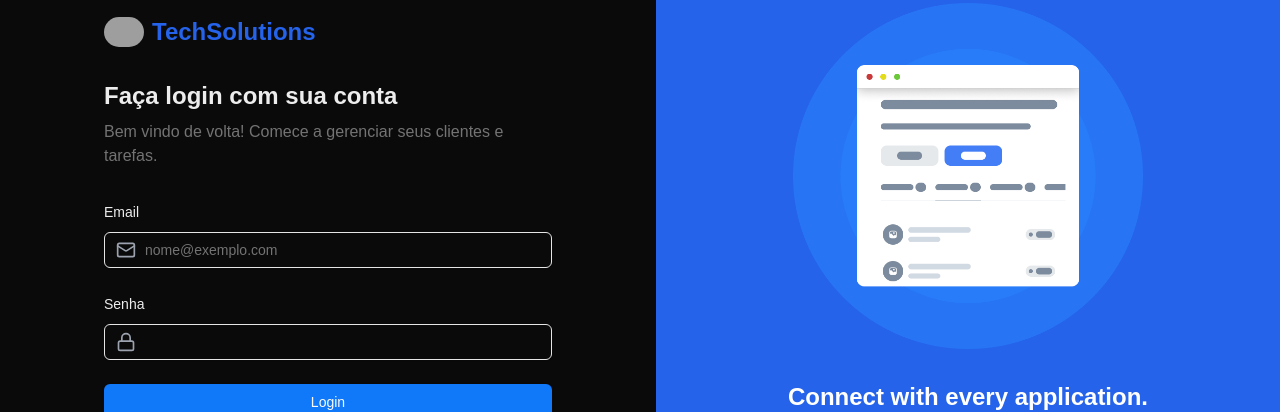
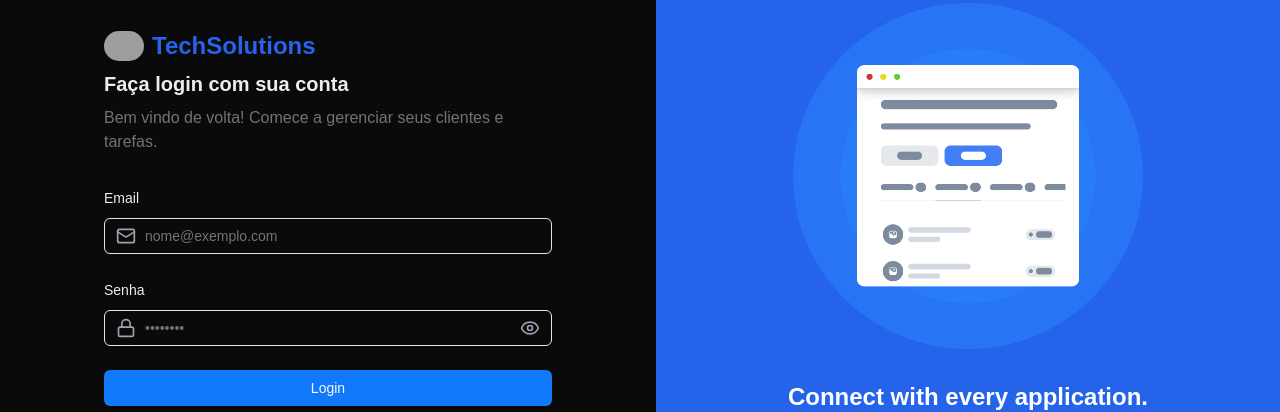
Before and after one commit to leticiaanobre/TechSolutions, a Next.js app: page / in a window 1280 px wide. Shown: the part 160-572 px from the top of the page. Built offline with nearby package versions, Linux system fonts and the light colour scheme; no server answers; grey boxes are pictures that could not be loaded.

Commit message:
feat: added loginPage

```diff
--- a/src/pages/login/index.tsx
+++ b/src/pages/login/index.tsx
@@ -3,51 +3,30 @@
 import { useState } from 'react'
 import Image from 'next/image'
 import Link from 'next/link'
-import { Mail, Lock } from 'lucide-react'
+import { Mail, Lock, Eye, EyeOff } from 'lucide-react'
 import { Button } from "@/components/ui/button"
 import { Input } from "@/components/ui/input"
 import { Label } from "@/components/ui/label"
-import { useToast } from "@/hooks/use-toast"
+import { useAuthStore } from "@/store/useAuthStore"
+import { useRouter } from 'next/navigation'
 
 export default function LoginPage() {
-  const [isLoading, setIsLoading] = useState(false)
-  const { toast } = useToast()
+  const [showPassword, setShowPassword] = useState(false)
+  const [formData, setFormData] = useState({
+    email: '',
+    password: '',
+  })
+
+  const { login, isLoggingIn } = useAuthStore()
+  const router = useRouter()
 
   async function onSubmit(event: React.FormEvent<HTMLFormElement>) {
     event.preventDefault()
-    setIsLoading(true)
-
-    const formData = new FormData(event.currentTarget)
-    const email = formData.get('email')
-    const password = formData.get('password')
-
     try {
-      const response = await fetch('/api/auth/login', {
-        method: 'POST',
-        headers: { 'Content-Type': 'application/json' },
-        body: JSON.stringify({ email, password }),
-      })
-
-      const data = await response.json()
-
-      if (!response.ok) {
-        throw new Error(data.message || 'Erro ao fazer login')
-      }
-
-      // Handle successful login here (e.g., store token, redirect)
-      toast({
-        title: "Sucesso!",
-        description: "Login realizado com sucesso.",
-      })
-
+      await login(formData)
+    //   router.push('/dashboard')
     } catch (error) {
-      toast({
-        variant: "destructive",
-        title: "Erro",
-        description: error instanceof Error ? error.message : "Ocorreu um erro ao fazer login",
-      })
-    } finally {
-      setIsLoading(false)
+      console.error('Login failed:', error)
     }
   }
 
@@ -57,7 +36,7 @@ export default function LoginPage() {
       <div className="flex-1 flex flex-col items-center justify-center px-8 sm:px-16 lg:px-12">
         <div className="w-full max-w-md">
           <div className="mb-8">
-            <div className="flex items-center gap-2 mb-8">
+            <div className="flex items-center gap-2 mb-2">
               <Image
                 src="/logo.png"
                 alt="TechSolutions Logo"
@@ -67,7 +46,7 @@ export default function LoginPage() {
               />
               <span className="text-2xl font-bold text-blue-600">TechSolutions</span>
             </div>
-            <h1 className="text-2xl font-bold mb-2">Faça login com sua conta</h1>
+            <h1 className="text-xl font-bold mb-2">Faça login com sua conta</h1>
             <p className="text-muted-foreground">
               Bem vindo de volta! Comece a gerenciar seus clientes e tarefas.
             </p>
@@ -78,27 +57,43 @@ export default function LoginPage() {
               <Label htmlFor="email">Email</Label>
               <Input
                 id="email"
-                name="email"
                 type="email"
+                icon={<Mail className="h-5 w-5 text-gray-400" />}
                 placeholder="nome@exemplo.com"
-                icon={<Mail className="h-5 w-5 text-gray-400" />}
+                value={formData.email}
+                onChange={(e) => setFormData({ ...formData, email: e.target.value })}
                 required
               />
             </div>
 
             <div className="space-y-2">
               <Label htmlFor="password">Senha</Label>
-              <Input
-                id="password"
-                name="password"
-                type="password"
-                icon={<Lock className="h-5 w-5 text-gray-400" />}
-                required
-              />
+              <div className="relative">
+                <Input
+                  id="password"
+                  type={showPassword ? "text" : "password"}
+                  icon={<Lock className="h-5 w-5 text-gray-400" />}
+                  placeholder="••••••••"
+                  value={formData.password}
+                  onChange={(e) => setFormData({ ...formData, password: e.target.value })}
+                  required
+                />
+                <button
+                  type="button"
+                  onClick={() => setShowPassword(!showPassword)}
+                  className="absolute right-3 top-1/2 -translate-y-1/2"
+                >
+                  {showPassword ? (
+                    <EyeOff className="h-5 w-5 text-gray-400" />
+                  ) : (
+                    <Eye className="h-5 w-5 text-gray-400" />
+                  )}
+                </button>
+              </div>
             </div>
 
-            <Button type="submit" className="w-full" disabled={isLoading}>
-              {isLoading ? "Entrando..." : "Login"}
+            <Button type="submit" className="w-full" disabled={isLoggingIn}>
+              {isLoggingIn ? "Entrando..." : "Login"}
             </Button>
           </form>
 
```
